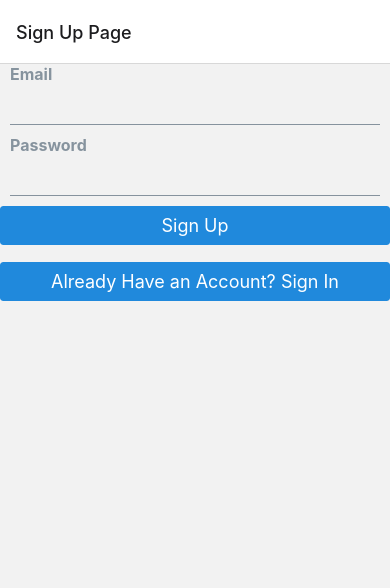
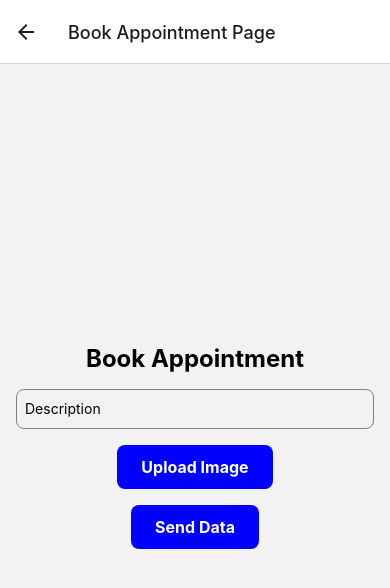
Before and after one commit to huzaifa003/skin_disease, a React Native app: screen /BookAppointment in a window 390 px wide. Shown: the top 588 px of the page. Built offline with nearby package versions, Linux system fonts and the light colour scheme; no server answers.

Commit message:
Completed User Module

```diff
--- a/App.js
+++ b/App.js
@@ -10,6 +10,8 @@ import SignIn from './Screens/SignIn';
 import SignUp from './Screens/SignUp';
 import Home from './Screens/Home';
 import PostData from './Screens/PostData';
+import CameraScreen from './Screens/CameraScreen';
+import BookAppointment from './Screens/BookAppointment';
 
 export default function App() {
   const Stack = createNativeStackNavigator();
@@ -26,6 +28,18 @@ export default function App() {
           name="SignIn"
           component={SignIn}
           options={{ title: "Sign In Page" }}
+        />
+
+        <Stack.Screen
+          name = "BookAppointment"
+          component = {BookAppointment}
+          options = {{title: "Book Appointment Page"}}
+        />
+
+        <Stack.Screen
+          name="CameraScreen"
+          component={CameraScreen}
+          options={{ title: "Camera Page" }}
         />
 
         <Stack.Screen
--- a/Components/DB.js
+++ b/Components/DB.js
@@ -1,6 +1,8 @@
 // Import the functions you need from the SDKs you need
 import { initializeApp } from "firebase/app";
 import { getAuth } from "firebase/auth";
+import { getDatabase } from "firebase/database";
+import {getStorage} from "firebase/storage";
 // TODO: Add SDKs for Firebase products that you want to use
 // https://firebase.google.com/docs/web/setup#available-libraries
 
@@ -19,4 +21,6 @@ const firebaseConfig = {
 // Initialize Firebase
 const firebase_app = initializeApp(firebaseConfig);
 const auth = getAuth(firebase_app);
-export { firebase_app, auth};
+const db = getDatabase(firebase_app);
+const storage = getStorage(firebase_app);
+export { firebase_app, auth, db, storage};
--- /dev/null
+++ b/Screens/BookAppointment.jsx
@@ -0,0 +1,130 @@
+import { useState } from "react";
+import { onAuthStateChanged } from "firebase/auth";
+import { useEffect } from "react";
+import { View, Text, TextInput, Image, TouchableOpacity, StyleSheet } from "react-native";
+import { auth, db, storage, firebase_app} from "../Components/DB";
+import { useNavigation } from "@react-navigation/native";
+import Camera from "./CameraScreen";
+import { Button } from "react-native-elements";
+import { ScrollView } from "react-native";
+import {getDatabase, ref, set, uploadBytes} from "firebase/database";
+
+
+export default function BookAppointment() {
+    const navigation = useNavigation();
+    const [user, setUser] = useState(null);
+    const [description, setDescription] = useState("");
+    const [image, setImage] = useState(null);
+    const [imageRef , setImageRef] = useState(null);
+    function chooseImage(imgUri) {
+        setImage(imgUri);
+        console.log(imgUri);
+    }
+
+    const database = getDatabase(firebase_app);
+
+    function handleSendData() {
+
+        if (user && description && image) {
+                return;
+
+            setImageRef(ref(storage, "/patients/" + user + "/" + image.uri));
+
+            uploadBytes(imageRef, image.uri).then((snapshot) => {
+                console.log("Uploaded a blob or file!");
+            }
+            ).catch((error) => {
+                console.error("Error uploading a blob or file!", error);
+            });
+
+            set(database, "/patients/" + user + "/")({
+                user: user,
+                description: description,
+                image: image.uri,
+            })
+            .then(() => {
+                console.log("Data sent successfully!");
+            })
+            .catch((error) => {
+                console.error("Error sending data: ", error);
+            });
+        }
+    }
+
+    useEffect(() => {
+        onAuthStateChanged(auth, (user) => {
+            if (user) {
+                // User is signed in, see docs for a list of available properties
+                // https://firebase.google.com/docs/reference/js/firebase.User
+                const uid = user.uid;
+                setUser(user.email);
+                // ...
+            } else {
+                // User is signed out
+                // ...
+                navigation.navigate("Login");
+            }
+        })
+    }, []);
+
+    return (
+        <ScrollView contentContainerStyle={styles.container}>
+            <Text style={styles.title}>Book Appointment</Text>
+            <TextInput
+                style={styles.input}
+                placeholder="Description"
+                value={description}
+                onChangeText={setDescription}
+            />
+            {image && (
+                <Image source={{ uri: image.uri }} style={styles.image} />
+            )}
+            <TouchableOpacity style={styles.button} onPress={() => navigation.navigate("CameraScreen", { chooseImage })}>
+                <Text style={styles.buttonText}>Upload Image</Text>
+            </TouchableOpacity>
+            <TouchableOpacity style={styles.button} onPress={handleSendData}>
+                <Text style={styles.buttonText}>Send Data</Text>
+            </TouchableOpacity>
+        </ScrollView>
+    )
+}
+
+const styles = StyleSheet.create({
+    container: {
+        flex: 1,
+        padding: 16,
+        alignItems: 'center',
+        justifyContent: 'center',
+    },
+    title: {
+        fontSize: 24,
+        fontWeight: 'bold',
+        marginBottom: 16,
+    },
+    input: {
+        width: '100%',
+        height: 40,
+        borderWidth: 1,
+        borderColor: 'gray',
+        borderRadius: 8,
+        marginBottom: 16,
+        paddingHorizontal: 8,
+    },
+    image: {
+        width: '100%',
+        height: 200,
+        marginBottom: 16,
+    },
+    button: {
+        backgroundColor: 'blue',
+        paddingVertical: 12,
+        paddingHorizontal: 24,
+        borderRadius: 8,
+        marginBottom: 16,
+    },
+    buttonText: {
+        color: 'white',
+        fontSize: 16,
+        fontWeight: 'bold',
+    },
+});
--- /dev/null
+++ b/Screens/CameraScreen.js
@@ -0,0 +1,113 @@
+import { Camera, CameraType } from 'expo-camera';
+import { useState, useRef } from 'react';
+import { ActivityIndicator, Button, StyleSheet, Text, TouchableOpacity, View } from 'react-native';
+import { MaterialCommunityIcons } from '@expo/vector-icons';
+
+
+export default function CameraScreen({route, navigation}) {
+    const { chooseImage } = route.params;
+    const [type, setType] = useState(CameraType.back);
+    const [permission, requestPermission] = Camera.useCameraPermissions();
+    const [loading, setLoading] = useState(false);
+    const cameraRef = useRef(null);
+
+    if (!permission) {
+        // Camera permissions are still loading
+        return <View />;
+    }
+
+    if (!permission.granted) {
+        // Camera permissions are not granted yet
+        return (
+            <View style={styles.container}>
+                <Text style={styles.permissionText}>We need your permission to show the camera</Text>
+                <Button onPress={requestPermission} title="Grant Permission" />
+            </View>
+        );
+    }
+
+    function toggleCameraType() {
+        setType(current => (current === CameraType.back ? CameraType.front : CameraType.back));
+    }
+
+    function turnOffCamera() {
+        setType(null);
+    }
+
+    async function takePicture() {
+        if (cameraRef.current) {
+            setLoading(true);
+            const photo = await cameraRef.current.takePictureAsync();
+            console.log(photo);
+            setLoading(false);
+
+            chooseImage(photo)
+            navigation.goBack();
+        }
+    }
+
+    return (
+        <View style={styles.container}>
+            {type && (
+                <Camera style={styles.camera} type={type} ref={cameraRef}>
+                    <View style={styles.buttonContainer}>
+                        <TouchableOpacity style={styles.button} onPress={toggleCameraType}>
+                            <Text style={styles.text}>Flip Camera</Text>
+                        </TouchableOpacity>
+                        <TouchableOpacity style={styles.button} onPress={turnOffCamera}>
+                            <Text style={styles.text}>Turn Off Camera</Text>
+                        </TouchableOpacity>
+                        <TouchableOpacity style={styles.button} onPress={takePicture}>
+                            {loading ? (
+                                <ActivityIndicator size="small" color="white" />
+                            ) : (
+                                <MaterialCommunityIcons name="camera-iris" size={24} color="white" />
+                            )}
+                        </TouchableOpacity>
+                    </View>
+                </Camera>
+            )}
+            {!type && (
+                <View style={styles.container}>
+                    <Text style={styles.permissionText}>Camera turned off</Text>
+                    <Button onPress={() => setType(CameraType.back)} title="Turn On Camera" />
+                </View>
+            )}
+        </View>
+    );
+}
+
+const styles = StyleSheet.create({
+    container: {
+        flex: 1,
+        justifyContent: 'center',
+        alignItems: 'center',
+    },
+    camera: {
+        flex: 1,
+        width: '100%',
+    },
+    buttonContainer: {
+        flex: 1,
+        flexDirection: 'row',
+        backgroundColor: 'transparent',
+        margin: 20,
+    },
+    button: {
+        flex: 0.33,
+        alignSelf: 'flex-end',
+        alignItems: 'center',
+    },
+    text: {
+        fontSize: 18,
+        fontWeight: 'bold',
+        color: 'white',
+    },
+    permissionText: {
+        fontSize: 24,
+        fontWeight: 'bold',
+        color: 'black',
+        textAlign: 'center',
+        marginBottom: 20,
+    },
+});
--- a/Screens/SignIn.js
+++ b/Screens/SignIn.js
@@ -15,7 +15,7 @@ const SignIn = ({navigation}) => {
   useEffect(()=>{
     auth.onAuthStateChanged((user)=>{
         if (user){
-            navigation.reset({index: 0, routes : [{name: "Home"}]})
+            navigation.reset({index: 0, routes : [{name: "BookAppointment"}]})
             // console.log(user);
         }
     })
@@ -24,7 +24,7 @@ const SignIn = ({navigation}) => {
     try {
       await signInWithEmailAndPassword(auth,email, password);
 
-      navigation.navigate('SignIn');
+      navigation.navigate('BookAppointment');
     } catch (error) {
       setError('Sign In failed: ' + error.message);
       setDisplayError(true)
--- a/package.json
+++ b/package.json
@@ -25,7 +25,8 @@
     "react-native-firebaseui-auth": "^1.4.0",
     "react-native-safe-area-context": "4.6.3",
     "react-native-screens": "~3.22.0",
-    "react-native-web": "~0.19.6"
+    "react-native-web": "~0.19.6",
+    "expo-camera": "~13.4.4"
   },
   "devDependencies": {
     "@babel/core": "^7.20.0"
```
Also changed, not shown: 1 other file (tests, documents, lock files or other folders).
